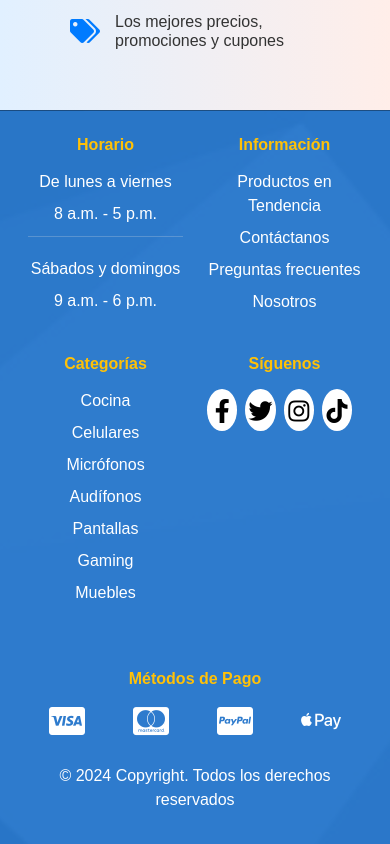
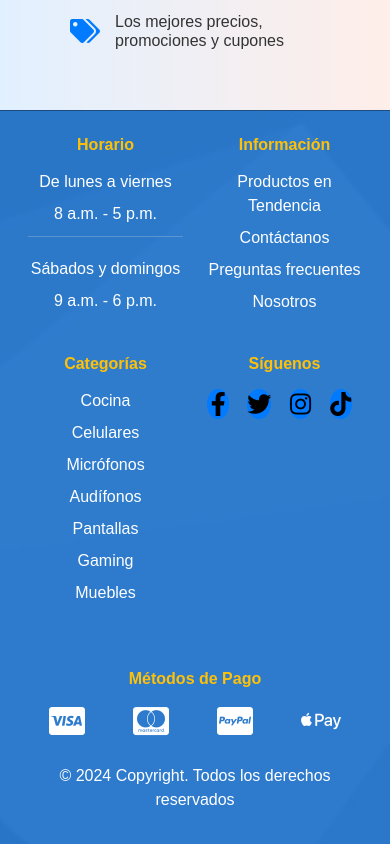
Before and after one commit to Dixonrc2809/reliabuy.github.io, a plain HTML site: page index.html in a window 390 px wide. Shown: the part 2911-3755 px from the top of the page. Drawn offline with nearby package versions, Linux system fonts and the light colour scheme; some packages are replaced by stand-ins of ours; a script that the page names is missing; a web font is replaced by a local one.

Commit message:
cambios25

```diff
--- a/css/styles.css
+++ b/css/styles.css
@@ -1190,13 +1190,21 @@ hr {
     }
 
     .social-links {
+        display: flex; /* Asegúrate de que sea un flex container */
         justify-content: center;
+        gap: 10px; /* Espacio entre iconos */
     }
 
-    .social-links a {
+    .footer-col .social-links a {
+        display: flex; /* Flex para centrar contenido */
+        justify-content: center;
+        align-items: center;
         height: 40px;
         width: 40px;
-        border-radius: 100%;
+        border-radius: 100%; /* Redondeo completo para un círculo */
+        background-color: #007bff; /* Color de fondo de los íconos */
+        transition: background-color 0.3s; /* Transición suave al hacer hover */
+        text-decoration: none; /* Elimina el subrayado */
     }
 
     .footer ul li a {
@@ -1231,13 +1239,21 @@ hr {
     }
 
     .social-links {
+        display: flex; /* Asegúrate de que sea un flex container */
         justify-content: center;
+        gap: 10px; /* Espacio entre iconos */
     }
 
-    .social-links a {
+    .footer-col .social-links a {
+        display: flex; /* Flex para centrar contenido */
+        justify-content: center;
+        align-items: center;
         height: 35px;
         width: 35px;
-        border-radius: 100%;
+        border-radius: 100%; /* Redondeo completo para un círculo */
+        background-color: #007bff; /* Color de fondo de los íconos */
+        transition: background-color 0.3s; /* Transición suave al hacer hover */
+        text-decoration: none; /* Elimina el subrayado */
     }
 
     .footer ul li a {
@@ -1272,13 +1288,21 @@ hr {
     }
 
     .social-links {
+        display: flex; /* Asegúrate de que sea un flex container */
         justify-content: center;
+        gap: 10px; /* Espacio entre iconos */
     }
 
-    .social-links a {
+    .footer-col .social-links a {
+        display: flex; /* Flex para centrar contenido */
+        justify-content: center;
+        align-items: center;
         height: 30px;
         width: 30px;
-        border-radius: 100%;
+        border-radius: 100%; /* Redondeo completo para un círculo */
+        background-color: #007bff; /* Color de fondo de los íconos */
+        transition: background-color 0.3s; /* Transición suave al hacer hover */
+        text-decoration: none; /* Elimina el subrayado */
     }
 
     .footer ul li a {
@@ -1297,6 +1321,7 @@ hr {
         color: #000000;
     }
 }
+
 
 
 
```
